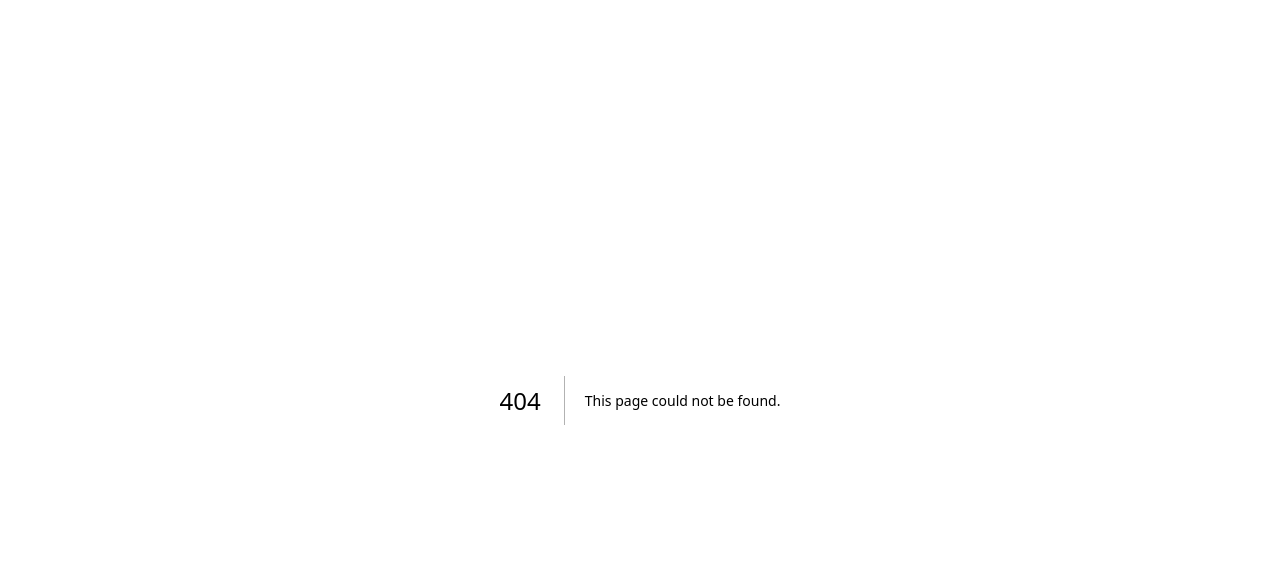
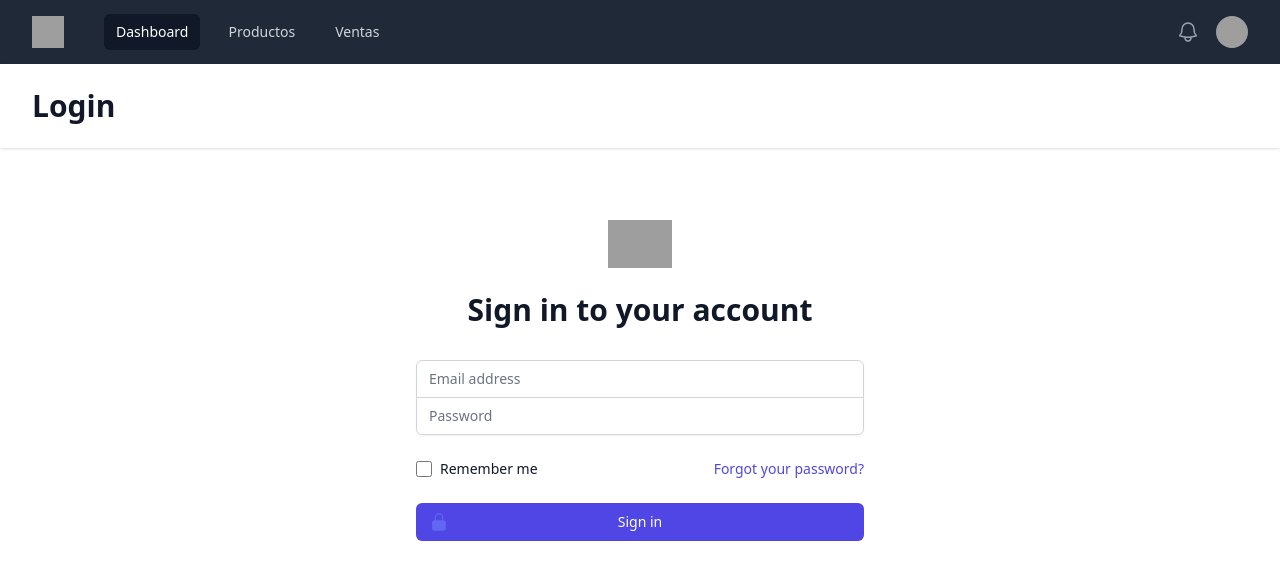
Before and after one commit to RoMonforte/react-shop-nestjs, a Next.js app: page /login in a window 1280 px wide. Before the commit this address had no page. Shown: the top 580 px of the page. Built offline with nearby package versions, Linux system fonts and the light colour scheme; grey boxes are pictures that could not be loaded.

Commit message:
login page

```diff
--- a/src/components/Header.jsx
+++ b/src/components/Header.jsx
@@ -1,7 +1,7 @@
 /* This example requires Tailwind CSS v2.0+ */
 import { Fragment } from 'react';
 import { Disclosure, Menu, Transition } from '@headlessui/react';
-import { BellIcon, MenuIcon, XIcon } from '@heroicons/react/outline';
+import { BellIcon, Bars3Icon, XMarkIcon } from '@heroicons/react/24/outline';
 
 const userData = {
   name: 'Tom Cook',
@@ -96,7 +96,7 @@ export default function Header() {
                   {/* Mobile menu button */}
                   <Disclosure.Button className="bg-gray-800 inline-flex items-center justify-center p-2 rounded-md text-gray-400 hover:text-white hover:bg-gray-700 focus:outline-none focus:ring-2 focus:ring-offset-2 focus:ring-offset-gray-800 focus:ring-white">
                     <span className="sr-only">Open main menu</span>
-                    {open ? <XIcon className="block h-6 w-6" aria-hidden="true" /> : <MenuIcon className="block h-6 w-6" aria-hidden="true" />}
+                    {open ? <XMarkIcon className="block h-6 w-6" aria-hidden="true" /> : <Bars3Icon className="block h-6 w-6" aria-hidden="true" />}
                   </Disclosure.Button>
                 </div>
               </div>
--- a/src/components/LoginPage.jsx
+++ b/src/components/LoginPage.jsx
@@ -1,6 +1,17 @@
-import { LockClosedIcon } from '@heroicons/react/solid';
+import { useRef } from 'react';
+import { LockClosedIcon } from '@heroicons/react/24/solid';
 
 export default function LoginPage() {
+  const emailRef = useRef(null);
+  const passwordRef = useRef(null);
+
+  const submitHandler = (event) => {
+    event.preventDefault();
+    const email = emailRef.current.value;
+    const password = passwordRef.current.value;
+
+    console.log(email, password);
+  };
   return (
     <>
       <div className="min-h-full flex items-center justify-center py-12 px-4 sm:px-6 lg:px-8">
@@ -9,14 +20,14 @@ export default function LoginPage() {
             <img className="mx-auto h-12 w-auto" src="https://tailwindui.com/img/logos/workflow-mark-indigo-600.svg" alt="Workflow" />
             <h2 className="mt-6 text-center text-3xl font-extrabold text-gray-900">Sign in to your account</h2>
           </div>
-            <Form className="mt-8 space-y-6" action="#" method="POST">
+          <form className="mt-8 space-y-6" onSubmit={submitHandler}>
             <input type="hidden" name="remember" defaultValue="true" />
             <div className="rounded-md shadow-sm -space-y-px">
               <div>
                 <label htmlFor="email-address" className="sr-only">
                   Email address
                 </label>
-                  <Field
+                <input
                   id="email-address"
                   name="email"
                   type="email"
@@ -24,13 +35,14 @@ export default function LoginPage() {
                   required
                   className="appearance-none rounded-none relative block w-full px-3 py-2 border border-gray-300 placeholder-gray-500 text-gray-900 rounded-t-md focus:outline-none focus:ring-indigo-500 focus:border-indigo-500 focus:z-10 sm:text-sm"
                   placeholder="Email address"
+                  ref={emailRef}
                 />
               </div>
               <div>
                 <label htmlFor="password" className="sr-only">
                   Password
                 </label>
-                  <Field
+                <input
                   id="password"
                   name="password"
                   type="password"
@@ -38,6 +50,7 @@ export default function LoginPage() {
                   required
                   className="appearance-none rounded-none relative block w-full px-3 py-2 border border-gray-300 placeholder-gray-500 text-gray-900 rounded-b-md focus:outline-none focus:ring-indigo-500 focus:border-indigo-500 focus:z-10 sm:text-sm"
                   placeholder="Password"
+                  ref={passwordRef}
                 />
               </div>
             </div>
@@ -68,7 +81,7 @@ export default function LoginPage() {
                 Sign in
               </button>
             </div>
-            </Form>
+          </form>
         </div>
       </div>
     </>
--- /dev/null
+++ b/src/layout/MainLayout.js
@@ -0,0 +1,16 @@
+import Header from '../components/Header';
+import Nav from '../common/Nav';
+
+export default function MainLayout({ children }) {
+  return (
+    <>
+      <div className="min-h-full">
+        <Header />
+        <Nav />
+        <main>
+          <div className="max-w-7xl mx-auto py-6 sm:px-6 lg:px-8">{children}</div>
+        </main>
+      </div>
+    </>
+  );
+}
--- a/src/pages/_app.js
+++ b/src/pages/_app.js
@@ -1,7 +1,14 @@
+import MainLayout from '../layout/MainLayout';
 import '../styles/tailwind.css';
 
 function MyApp({ Component, pageProps }) {
-  return <Component {...pageProps} />;
+  return (
+    <>
+      <MainLayout>
+        <Component {...pageProps} />
+      </MainLayout>
+    </>
+  );
 }
 
 export default MyApp;
--- /dev/null
+++ b/src/pages/login.js
@@ -0,0 +1,5 @@
+import LoginPage from '../components/LoginPage';
+
+export default function Login() {
+  return <LoginPage />;
+}
--- a/tailwind.config.js
+++ b/tailwind.config.js
@@ -1,7 +1,7 @@
 const colors = require('tailwindcss/colors');
 
 module.exports = {
-  content: ['./src/**/*{html,js}'],
+  content: ['./src/**/*{html,js,jsx}'],
   theme: {
     colors: {
       ...colors,
```
Lines whose indentation alone changed are shown as unchanged.
